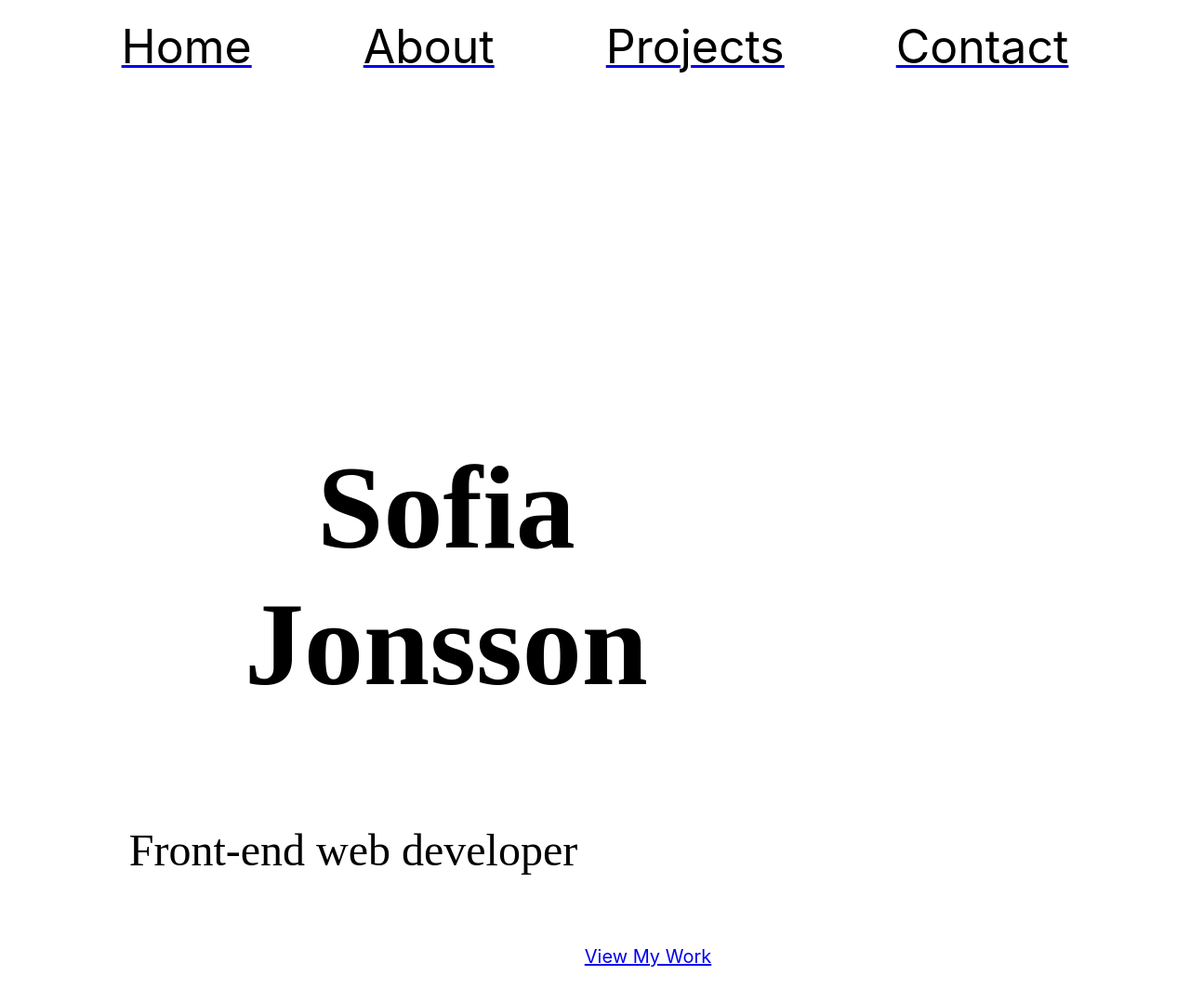
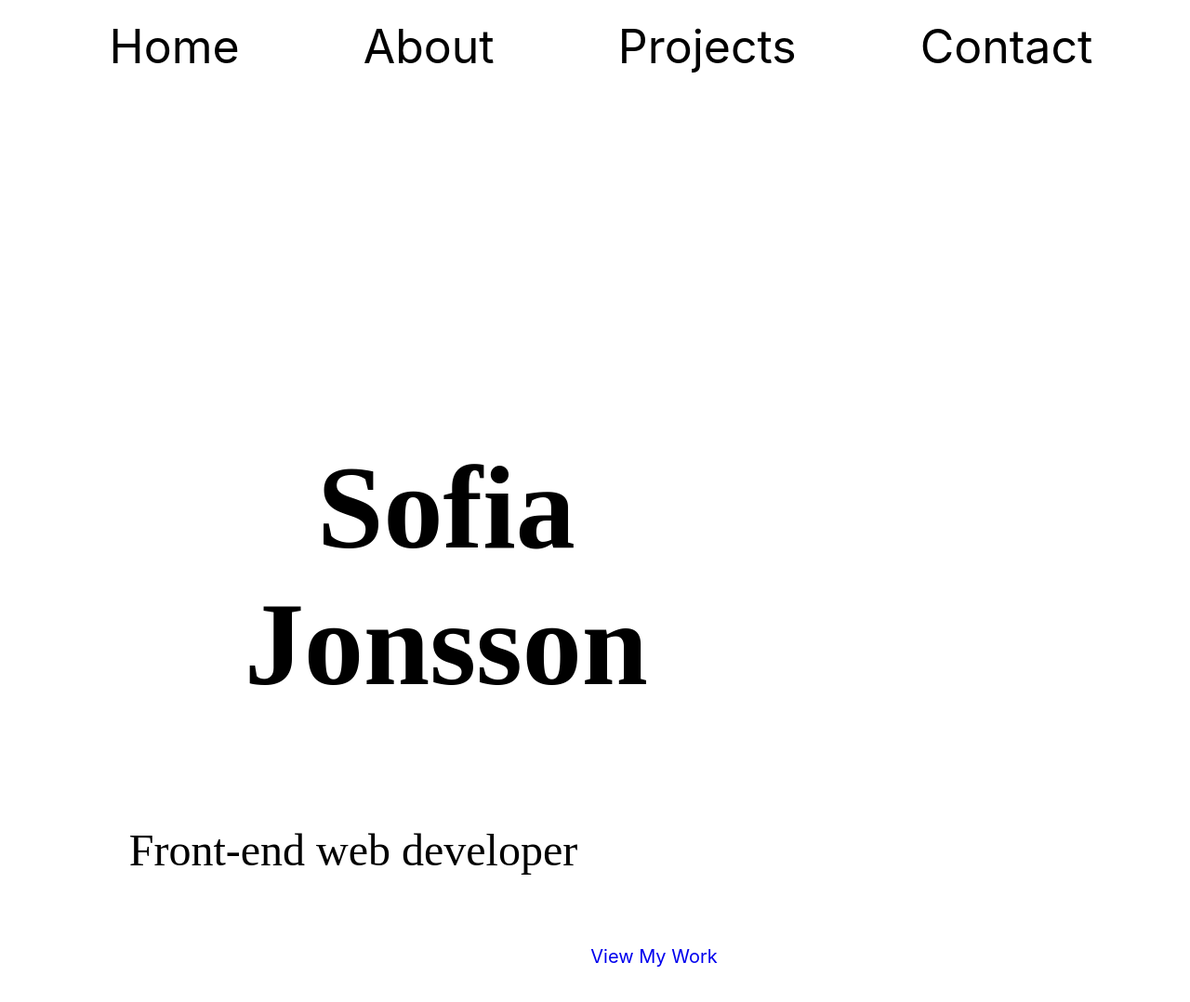
Before and after one commit to vibraniumforge/portfolio_site, a React (Create React App) app: page / in a window 1280 px wide. Shown: the top 1078 px of the page at 93% size. Built offline with nearby package versions, Linux system fonts and the light colour scheme.

Commit message:
Removed underline from nav bar

```diff
--- a/src/containers/Header.js
+++ b/src/containers/Header.js
@@ -8,28 +8,28 @@ const Header = () => (
 		<div className="ui secondary menu" id="navbar-header" >
 	  	<div className="ui labeled icon menu" id="menu-header" border-color="white">
 	      <div className="navbar-icons" border-color="white">
-	        <Link to="/">
+	        <Link to="/" style={{paddingLeft: 13, textDecoration: 'none'}}>
 	        <a className="nav-a">Home</a>
 
 
 	        </Link>
 	      </div>
 	      <div className="navbar-icons">
-	        <Link to="/about">
+	        <Link to="/about" style={{paddingLeft: 13, textDecoration: 'none'}}>
 	           <a className="nav-a">About</a>
 
 
 	        </Link>
 	      </div>
 	      <div className="navbar-icons">
-	        <Link to="/projects">
+	        <Link to="/projects" style={{paddingLeft: 13, textDecoration: 'none'}}>
 	      		<a className="nav-a">Projects</a>
 
 
 	        </Link>
 	      </div>
 	      <div className="navbar-icons">
-	        <Link to="/contact">
+	        <Link to="/contact" style={{paddingLeft: 13, textDecoration: 'none'}}>
 
 	         <a className="nav-a">Contact</a>
 
--- a/src/containers/Home.js
+++ b/src/containers/Home.js
@@ -23,7 +23,7 @@ class Home extends Component {
 					<br />
 					<h1 className='user-name'> Sofia Jonsson</h1>
 					<p className="home-p-tag">Front-end web developer</p>
-					<a class="sm-nav-a" id="home-pg-button"><Link to="/projects">View My Work </Link></a>
+					<a class="sm-nav-a" id="home-pg-button"><Link to="/projects" style={{paddingLeft: 13, textDecoration: 'none'}}>View My Work </Link></a>
 				</div>
 			  <div class="column-2">
 					<img src={require('../components/moab2.png')} className="home-img"/>
```
Also changed, not shown: src/components/moab.jpg (deleted).
